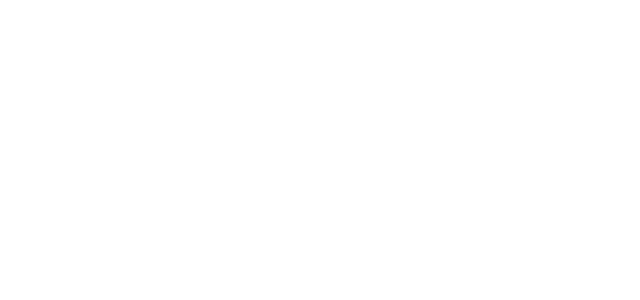
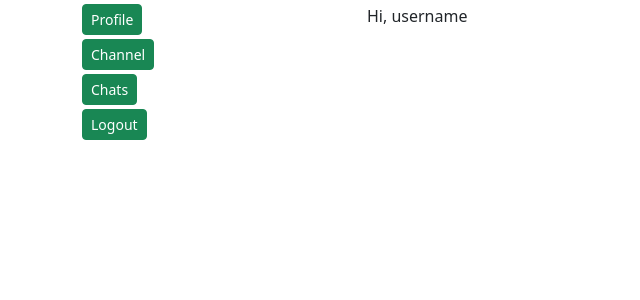
Before and after one commit to Ajanthanasia/chatting-platform, a React (Create React App) app in the folder frontend/: page /profile in a window 1280 px wide. Before the commit this address had no page. Shown: the top 300 px of the page, without its empty margins (0-640 px from the left). Built offline with nearby package versions, Linux system fonts and the light colour scheme.

Commit message:
dashboard working

```diff
--- /dev/null
+++ b/frontend/src/components/dashboard/dashboard.jsx
@@ -0,0 +1,30 @@
+import React from "react";
+
+function Dashboard() {
+    return (
+        <>
+            <div className="mb-1">
+                <button className="btn btn-sm btn-success">
+                    Profile
+                </button>
+            </div>
+            <div className="mb-1">
+                <button className="btn btn-sm btn-success">
+                    Channel
+                </button>
+            </div>
+            <div className="mb-1">
+                <button className="btn btn-sm btn-success">
+                    Chats
+                </button>
+            </div>
+            <div className="mb-1">
+                <button className="btn btn-sm btn-success">
+                    Logout
+                </button>
+            </div>
+        </>
+    );
+}
+
+export default Dashboard;
--- /dev/null
+++ b/frontend/src/components/dashboard/profile.jsx
@@ -0,0 +1,23 @@
+import React from "react";
+import Dashboard from "./dashboard";
+
+function Profile() {
+    return (
+        <div className="panel mt-1">
+            <div className="row">
+                <div className="col-sm-3">
+                    <Dashboard />
+                </div>
+                <div className="col-sm-9">
+                    <div className="row">
+                        <div className="col-sm-12">
+                            <span>Hi, username</span>
+                        </div>
+                    </div>
+                </div>
+            </div>
+        </div>
+    );
+}
+
+export default Profile;
--- a/frontend/src/components/login/login.jsx
+++ b/frontend/src/components/login/login.jsx
@@ -1,5 +1,6 @@
 import React, { useState } from "react";
 import axios from 'axios';
+import { useNavigate } from "react-router-dom";
 
 function Login() {
     const [username, setUsername] = useState("");
@@ -7,6 +8,8 @@ function Login() {
     const [usernameError, setUsernameError] = useState("");
     const [passwordError, setPasswordError] = useState("");
     const url = 'http://localhost:4242/api/members/login';
+    const navigate = useNavigate();
+    const successUrl = '/dashboard';
 
     const handleSubmit = async (event) => {
         event.preventDefault();
@@ -17,8 +20,6 @@ function Login() {
         } else if (password === '') {
             setPasswordError('Password is required');
         } else {
-            console.log(username);
-            console.log(password);
             try {
                 const response = await axios.post(`${url}`, {
                     username: username,
@@ -26,6 +27,7 @@ function Login() {
                 });
                 console.log(response);
                 console.log('Login successfully!');
+                navigate(successUrl);
             } catch (error) {
                 console.log(error);
             }
--- a/frontend/src/components/routes/route.jsx
+++ b/frontend/src/components/routes/route.jsx
@@ -2,6 +2,8 @@ import React from "react";
 import { BrowserRouter, Routes, Route } from 'react-router-dom';
 import Login from "../login/login";
 import Signup from "../signup/signup";
+import Dashboard from "../dashboard/dashboard";
+import Profile from "../dashboard/profile";
 
 function Routing() {
     return (
@@ -9,6 +11,8 @@ function Routing() {
             <Routes>
                 <Route path="/" element={<Login />}></Route>
                 <Route path="signup" element={<Signup />}></Route>
+                <Route path="dashboard" element={<Dashboard />}></Route>
+                <Route path="profile" element={<Profile />}></Route>
             </Routes>
         </BrowserRouter>
     );
```
Also changed, not shown: 1 other file (tests, documents, lock files or other folders).
